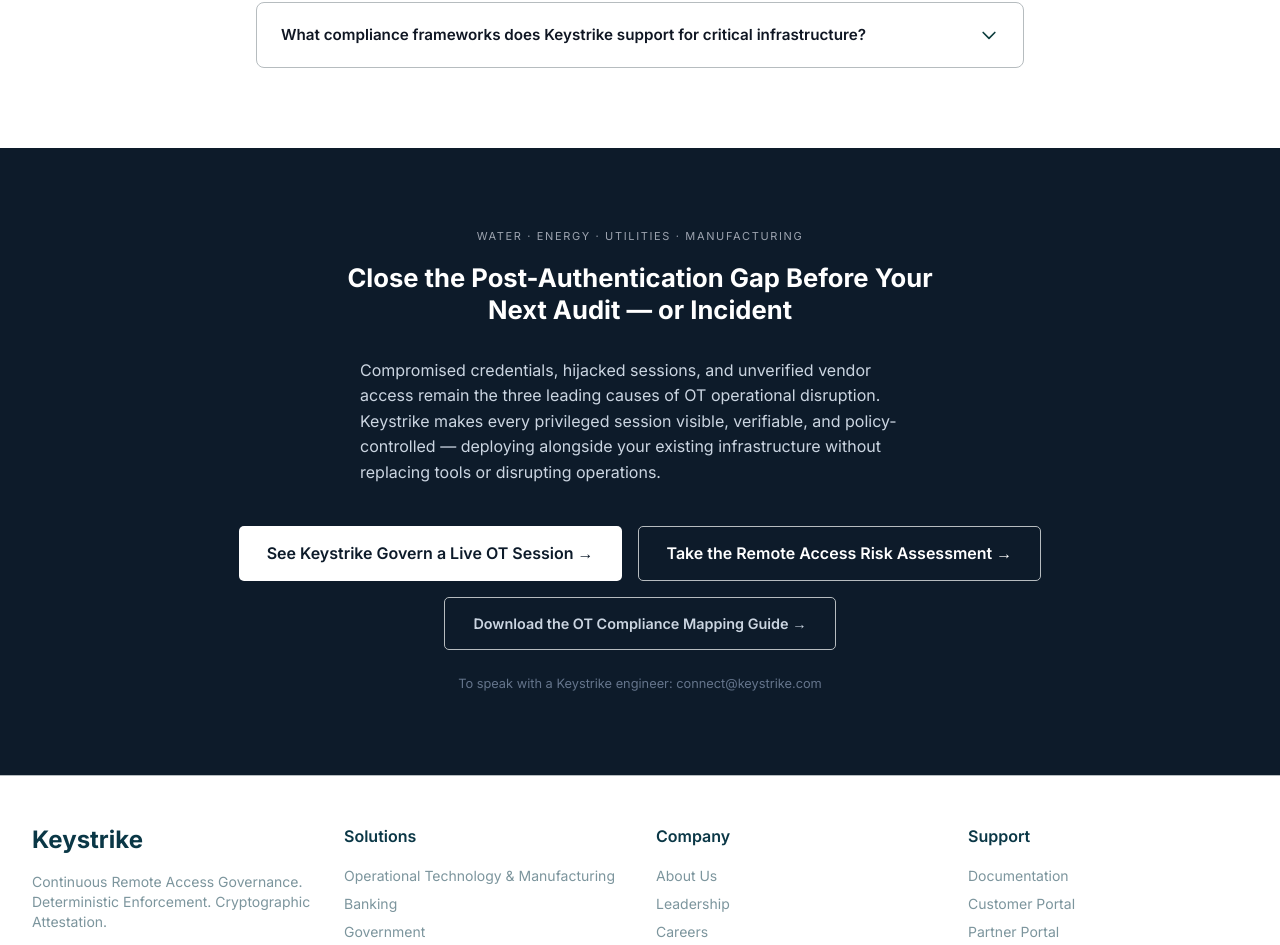
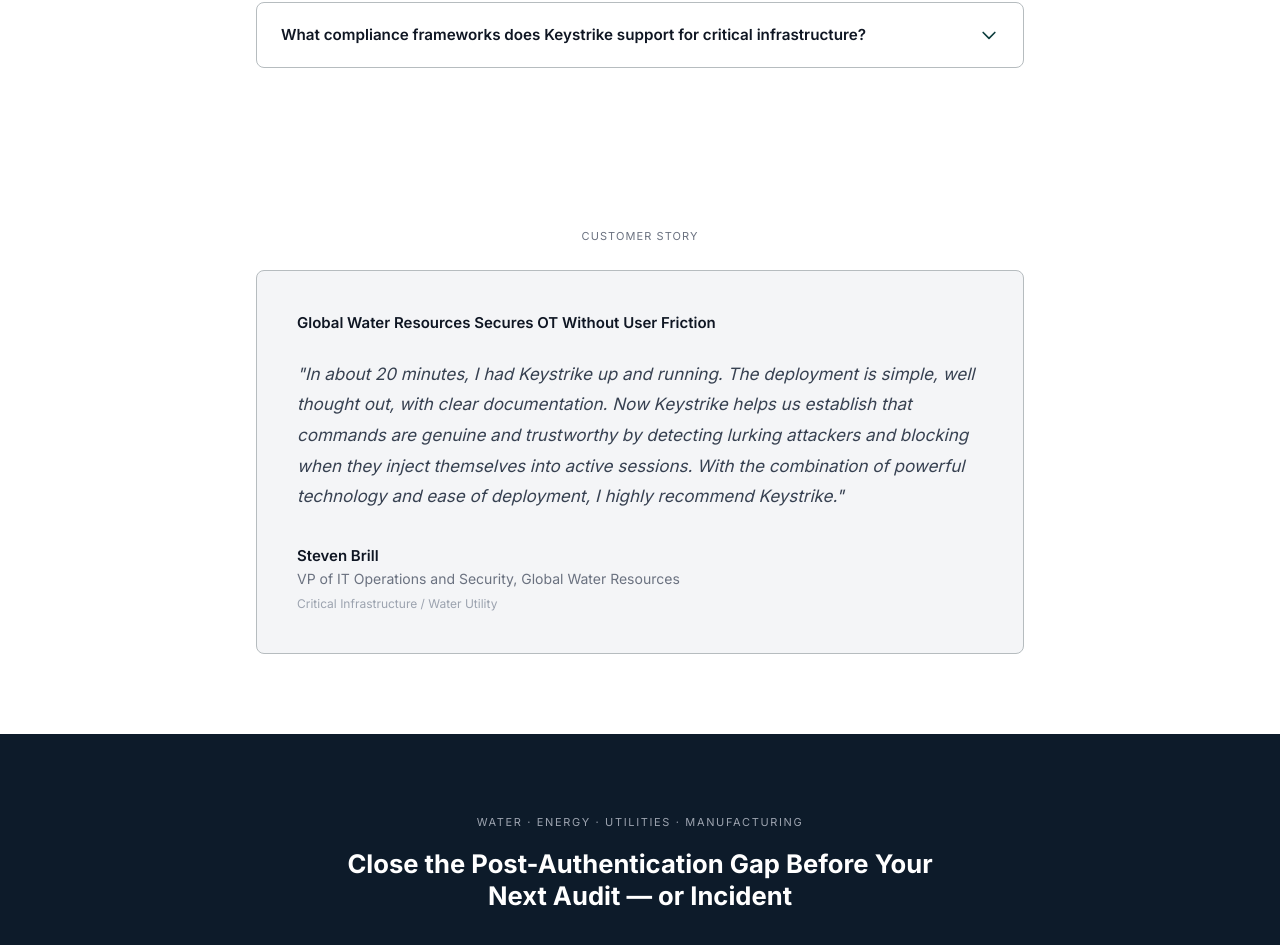
Before and after one commit to RiaanPhoenix/Keystrike-Web, a Next.js app: page /solutions/manufacturing in a window 1280 px wide. Shown: the part 7670-8615 px from the top of the page. Built offline with nearby package versions, Linux system fonts and the light colour scheme.

Commit message:
Manufacturing page: add Global Water Resources testimonial (Steven Brill)

```diff
--- a/src/app/solutions/manufacturing/page.tsx
+++ b/src/app/solutions/manufacturing/page.tsx
@@ -667,7 +667,29 @@
         </div>
       </section>
 
-      {/* Section 7 - Closing CTA */}
+      {/* Section 7 - Customer Testimonial */}
+      <section className="bg-white py-20">
+        <div className="max-w-[800px] mx-auto px-4">
+          <div className="text-[11px] font-normal tracking-[0.10em] text-[#6B7280] uppercase mb-6 text-center">
+            CUSTOMER STORY
+          </div>
+          <div className="bg-[#F4F5F7] rounded-lg p-10 border border-[#E5E7EB]">
+            <p className="text-[15px] font-semibold text-[#0F1623] mb-6">
+              Global Water Resources Secures OT Without User Friction
+            </p>
+            <blockquote className="text-[17px] text-[#374151] italic leading-[1.8] mb-8">
+              "In about 20 minutes, I had Keystrike up and running. The deployment is simple, well thought out, with clear documentation. Now Keystrike helps us establish that commands are genuine and trustworthy by detecting lurking attackers and blocking when they inject themselves into active sessions. With the combination of powerful technology and ease of deployment, I highly recommend Keystrike."
+            </blockquote>
+            <div>
+              <div className="text-[15px] font-semibold text-[#0F1623]">Steven Brill</div>
+              <div className="text-[14px] text-[#6B7280]">VP of IT Operations and Security, Global Water Resources</div>
+              <div className="text-[12px] text-[#9CA3AF] mt-1">Critical Infrastructure / Water Utility</div>
+            </div>
+          </div>
+        </div>
+      </section>
+
+      {/* Section 8 - Closing CTA */}
       <section className="bg-[#0D1B2A] py-20 text-center">
         <div className="max-w-[1100px] mx-auto px-4">
           {/* Eyebrow */}
```
